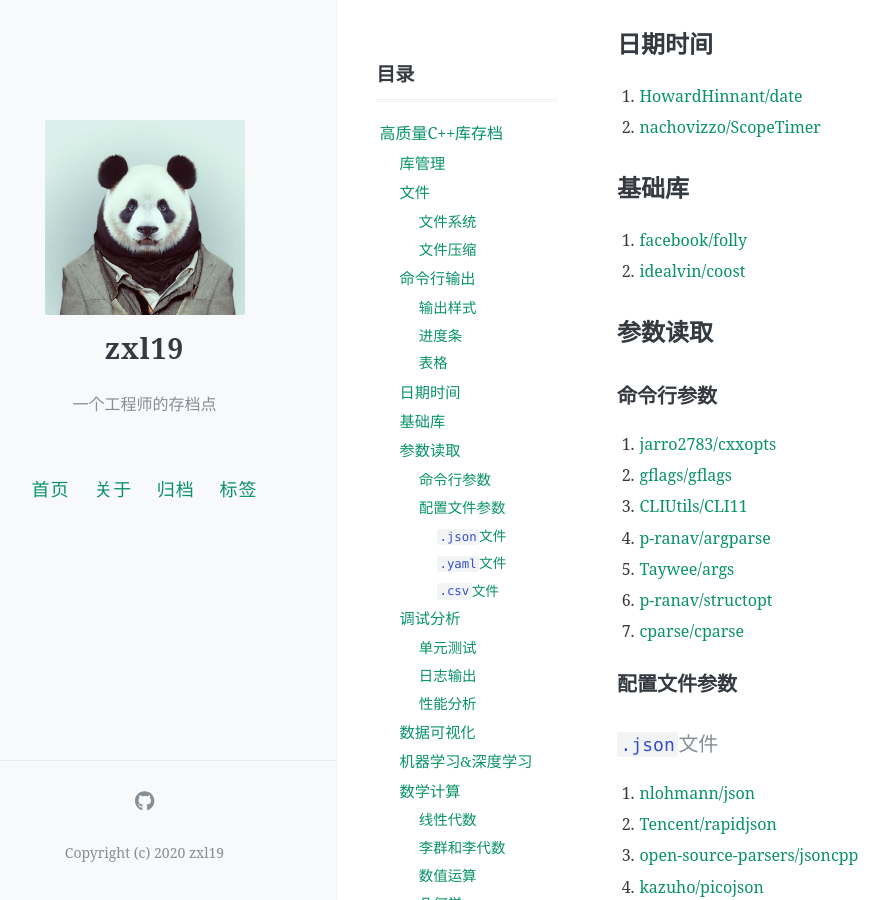
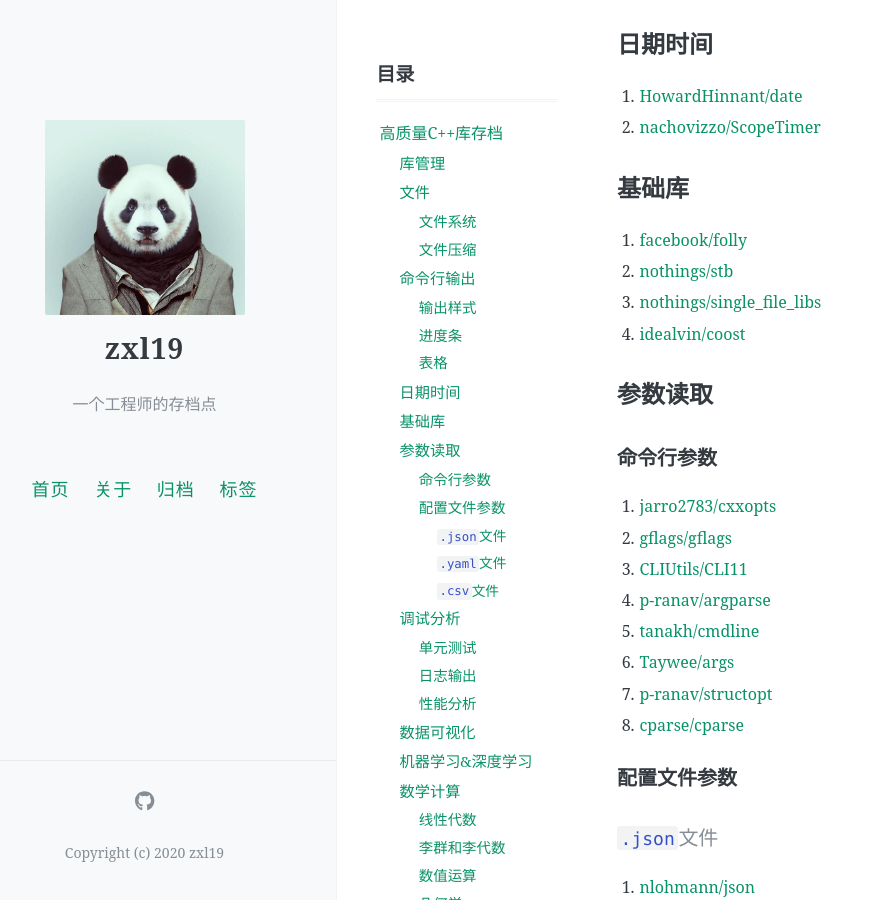
Before and after one commit to zxl19/zxl19.github.io, a Jekyll site: the page built from _posts/2021-06-01-cpp-library.md, in a window 1280 px wide and 900 px high, scrolled down 1253 px. Shown: the whole window, without its empty margins (47-936 px from the left). Built offline with Jekyll 4.4.1, drawn with Linux system fonts in a browser that asks for light colours; comment, search, counter and statistics services are not loaded.

Commit message:
Update Posts

```diff
--- a/_posts/2021-06-01-cpp-library.md
+++ b/_posts/2021-06-01-cpp-library.md
@@ -59,7 +59,9 @@ pinned: false
 ## 基础库
 
 1. [facebook/folly](https://github.com/facebook/folly)
-2. [idealvin/coost](https://github.com/idealvin/coost)
+2. [nothings/stb](https://github.com/nothings/stb)
+3. [nothings/single_file_libs](https://github.com/nothings/single_file_libs)
+4. [idealvin/coost](https://github.com/idealvin/coost)
 
 ## 参数读取
 
@@ -69,9 +71,10 @@ pinned: false
 2. [gflags/gflags](https://github.com/gflags/gflags)
 3. [CLIUtils/CLI11](https://github.com/CLIUtils/CLI11)
 4. [p-ranav/argparse](https://github.com/p-ranav/argparse)
-5. [Taywee/args](https://github.com/Taywee/args)
-6. [p-ranav/structopt](https://github.com/p-ranav/structopt)
-7. [cparse/cparse](https://github.com/cparse/cparse)
+5. [tanakh/cmdline](https://github.com/tanakh/cmdline)
+6. [Taywee/args](https://github.com/Taywee/args)
+7. [p-ranav/structopt](https://github.com/p-ranav/structopt)
+8. [cparse/cparse](https://github.com/cparse/cparse)
 
 ### 配置文件参数
 
```
Also changed, not shown: _posts/2021-05-25-slam-tool.md (+1 -0 lines).
